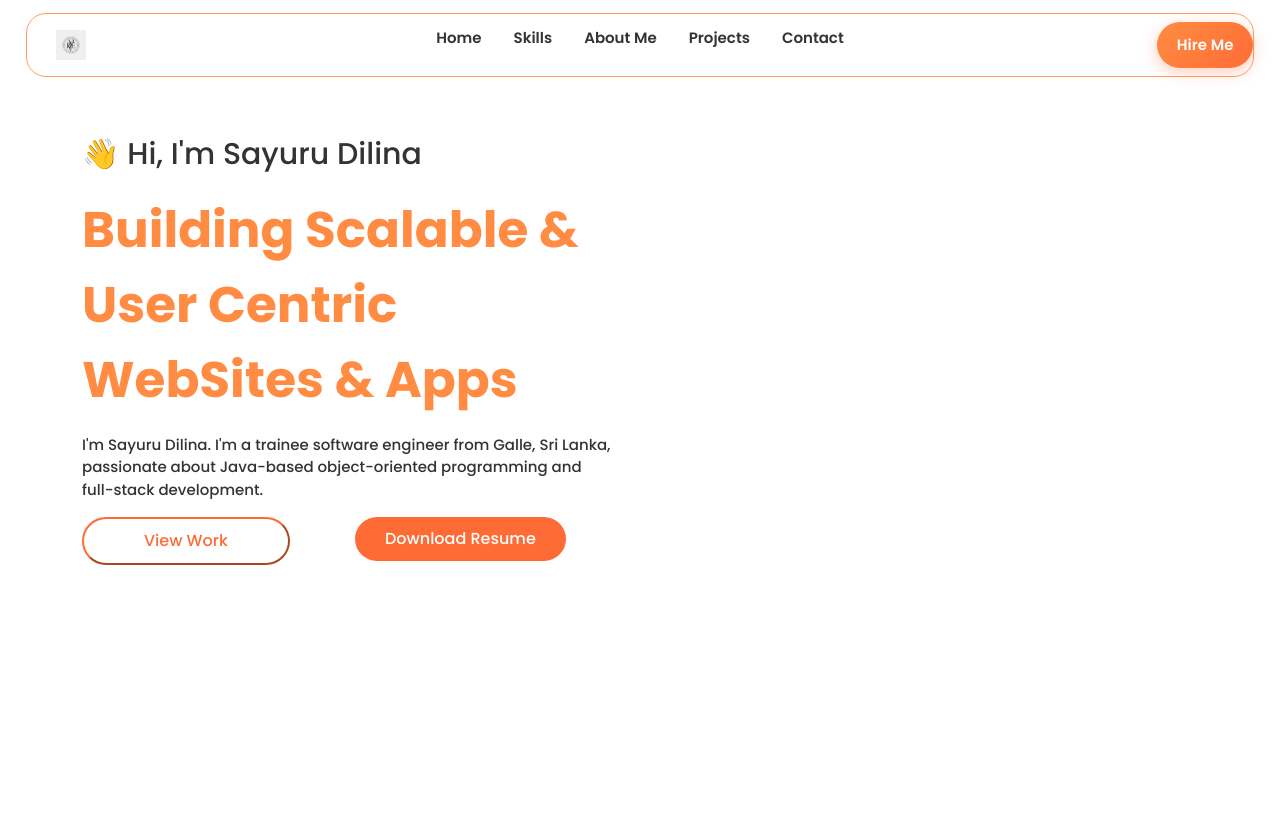
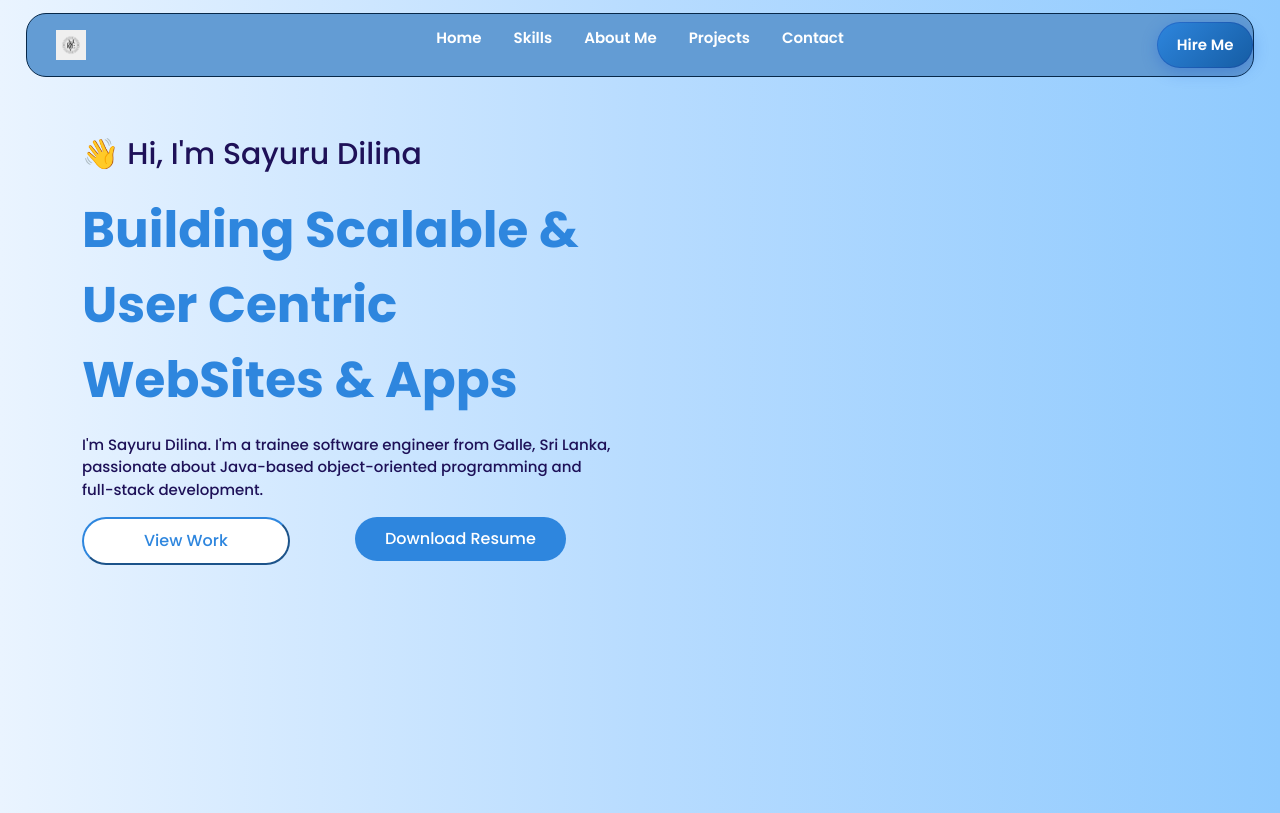
Before and after one commit to SayuruDilina/personal-portfolio-assignment, a plain HTML site: page index.html in a window 1280 px wide. Drawn offline with nearby package versions, Linux system fonts and the light colour scheme.

Commit message:
ui-update

```diff
--- a/index.html
+++ b/index.html
@@ -72,7 +72,7 @@
 
                 </div>
             </div>
-            <div class="about-section col-lg-6 col-md-12">
+            <div class="profile-section col-lg-6 col-md-12">
 
             </div>
         </div>
--- a/style.css
+++ b/style.css
@@ -1,6 +1,9 @@
 body {
     font-family: 'Poppins', sans-serif;
-    background-color: #fff;
+ background: linear-gradient(to left, #8fcafe, #b8dcff, #eaf4ff);
+    color: #1e1158;
+    min-height: 100vh;
+    margin: 0;
 }
 
 .navbar {
@@ -12,8 +15,8 @@ body {
     margin-left: 2%;
     margin-right: 2%;
     border-radius: 20px;
-    background-color: #fff;
-    border: 1px solid #ff9d5c;
+    background-color: #639cd4;
+    border: 1px solid #072849;
     position: relative;
     font-weight: 700;
 
@@ -45,7 +48,8 @@ body {
 .nav-links a {
     position: relative;
     text-decoration: none;
-    color: #333;
+    color: #fff;
+
     font-family: 'Poppins', sans-serif;
     font-weight: 600;
     font-size: 15px;
@@ -62,7 +66,7 @@ body {
     left: 0;
     width: 100%;
     height: 2px;
-    background: linear-gradient(90deg, transparent, #ff8c42, #ff6b35, transparent);
+    background: linear-gradient(90deg, transparent, #2e86de, #155ca3, transparent);
     transform: scaleX(0);
     transform-origin: left;
     transition: transform 0.35s cubic-bezier(0.4, 0, 0.2, 1);
@@ -75,13 +79,13 @@ body {
 }
 
 .nav-links a:hover {
-    color: #ff6b35;
+    color: #2e86de;
 }
 
 
 .hire-btn {
     display: inline-block;
-    background: linear-gradient(135deg, #ff8c42 0%, #ff6b35 100%);
+    background: linear-gradient(135deg, #2e86de 0%, #155ca3 100%);
     color: white;
     font-weight: 600;
     font-size: 15px;
@@ -93,8 +97,8 @@ body {
     text-align: center;
     cursor: pointer;
     box-shadow:
-        0 4px 15px rgba(255, 107, 53, 0.35),
-        0 0 0 1px rgba(255, 140, 66, 0.2) inset;
+        0 4px 15px rgba(29, 92, 207, 0.35),
+        0 0 0 1px rgba(18, 20, 143, 0.2) inset;
     transition: all 0.3s ease;
     position: relative;
     overflow: hidden;
@@ -102,9 +106,9 @@ body {
 
 .hire-btn:hover {
     transform: translateY(-2px);
-    box-shadow:
-        0 8px 20px rgba(255, 107, 53, 0.45),
-        0 0 0 1px rgba(255, 140, 66, 0.3) inset;
+      box-shadow:
+        0 4px 15px rgba(29, 92, 207, 0.35),
+        0 0 0 1px rgba(18, 20, 143, 0.2) inset;
 }
 
 .hire-btn:active {
@@ -114,7 +118,7 @@ body {
 /*About me*/
 .about-me-intro p {
     margin-top: 10%;
-    color: #333;
+    color: #1e1158;
     font-weight: 500;
     font-size: 30px;
     font-family: 'Poppins', sans-serif;
@@ -122,7 +126,7 @@ body {
 
 .about-me-queots p {
     margin-top: 2%;
-    color: #ff8c42;
+    color: #2e86de;
     font-weight: 700;
     font-size: 50px;
     font-family: 'Poppins', sans-serif;
@@ -131,7 +135,7 @@ body {
 
 .about-para p {
     margin-top: 2%;
-    color: #333;
+    color: #1e1158;
     font-weight: 500;
     font-size: 15px;
     font-family: 'Poppins', sans-serif;
@@ -139,7 +143,7 @@ body {
 }
 
 .download-cv-btn button {
-    background-color: #ff6b35;
+    background-color: #2e86de;
     padding: 10px 30px;
     border: none;
     border-radius: 30px;
@@ -151,9 +155,9 @@ body {
 
 .download-cv-btn button:hover {
     filter: brightness(1.2);
-    box-shadow:
-        0 8px 20px rgba(255, 107, 53, 0.45),
-        0 0 0 1px rgba(255, 140, 66, 0.3) inset;
+      box-shadow:
+        0 4px 15px rgba(29, 92, 207, 0.35),
+        0 0 0 1px rgba(18, 20, 143, 0.2) inset;
 
 
 }
@@ -165,10 +169,10 @@ body {
 .view-btn button{
      background-color: #fff;
     padding: 10px 60px;
-    border-color: #ff6b35;
+    border-color: #2e86de;
     border-radius: 30px;
     font-family: 'Poppins', sans-serif;
-    color: #ff6b35;
+    color: #2e86de;
     font-weight: 500;
 }
 
@@ -197,7 +201,7 @@ body {
     background: none;
     border: none;
     font-size: 24px;
-    color: #333;
+    color: #1e1158;
     cursor: pointer;
     padding: 8px;
     z-index: 1000;
@@ -210,10 +214,10 @@ body {
     left: 2%;
     right: 2%;
     background: #fff;
-    border: 1px solid #ff9d5c;
+    border: 1px solid #70b7ff;
     border-radius: 16px;
     padding: 20px;
-    box-shadow: 0 10px 30px rgba(255, 107, 53, 0.15);
+    box-shadow: 0 10px 30px rgba(18, 20, 143, 0.2);
     transform: translateY(-20px);
     opacity: 0;
     visibility: hidden;
@@ -238,7 +242,7 @@ body {
 }
 
 .mobile-links a {
-    color: #333;
+    color: #1e1158;
     text-decoration: none;
     font-weight: 600;
     font-size: 16px;
```
